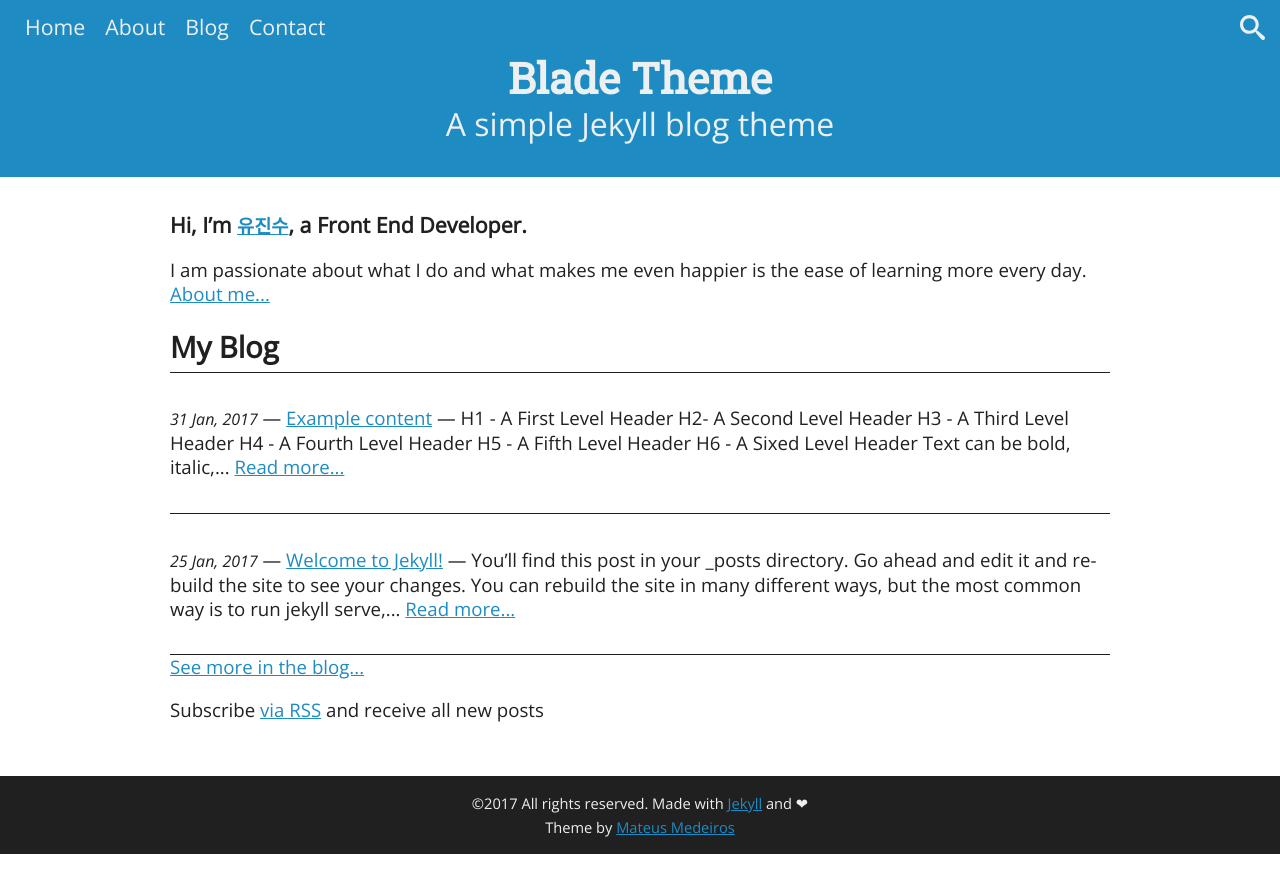
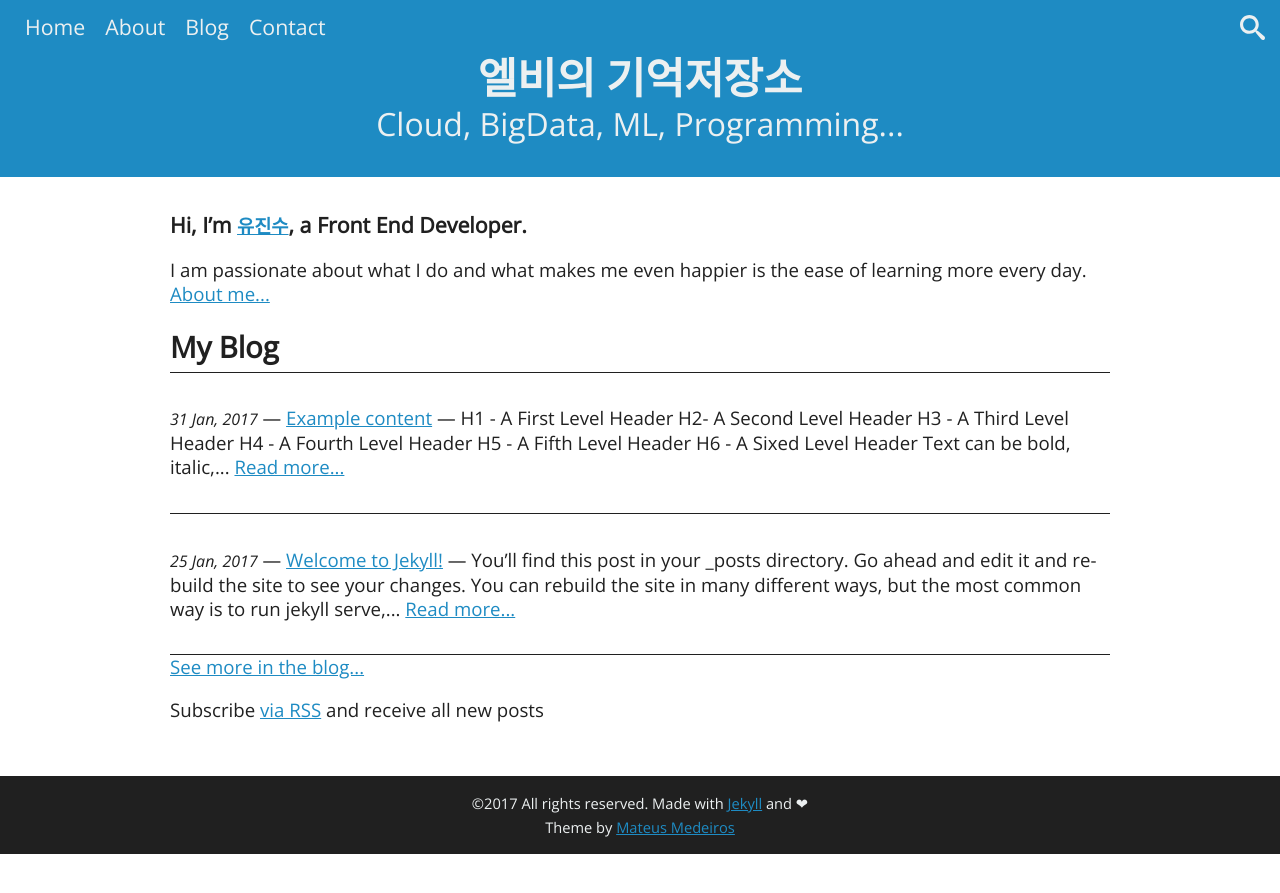
Before and after one commit to mateussmedeiros/blade-theme, a Jekyll site: the page built from index.html, in a window 1280 px wide. Shown: the top 893 px of the page. Built offline with Jekyll 4.4.1, drawn with Linux system fonts in a browser that asks for light colours.

Commit message:
Update header.html

```diff
--- a/_includes/header.html
+++ b/_includes/header.html
@@ -16,8 +16,8 @@
   </div>
 
   <hgroup class="title">
-    <h1> <a href="/"> Blade Theme </a> </h1>
-    <h2> <a href="/"> A simple Jekyll blog theme </a> </h2>
+    <h1> <a href="/"> 엘비의 기억저장소</a> </h1>
+    <h2> <a href="/"> Cloud, BigData, ML, Programming... </a> </h2>
   </hgroup>
 
 </header>
```
